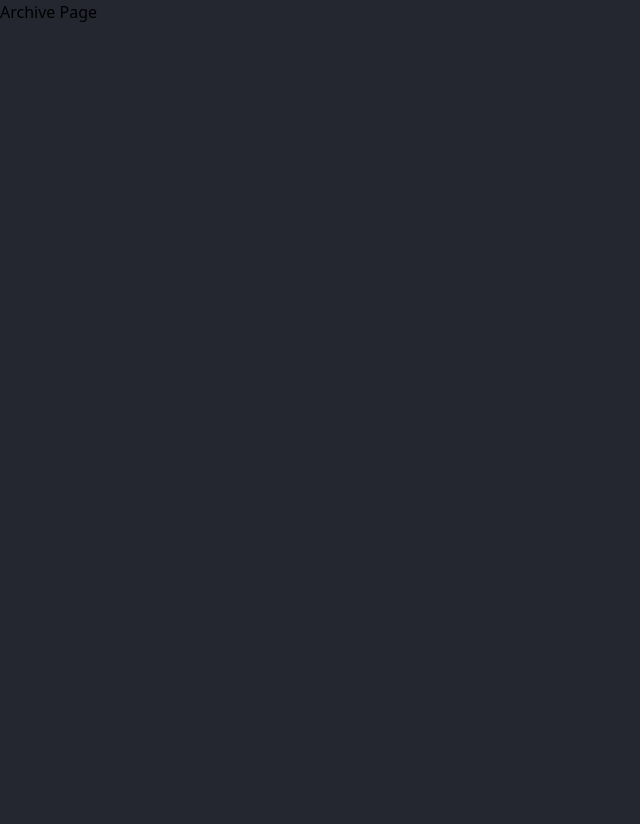
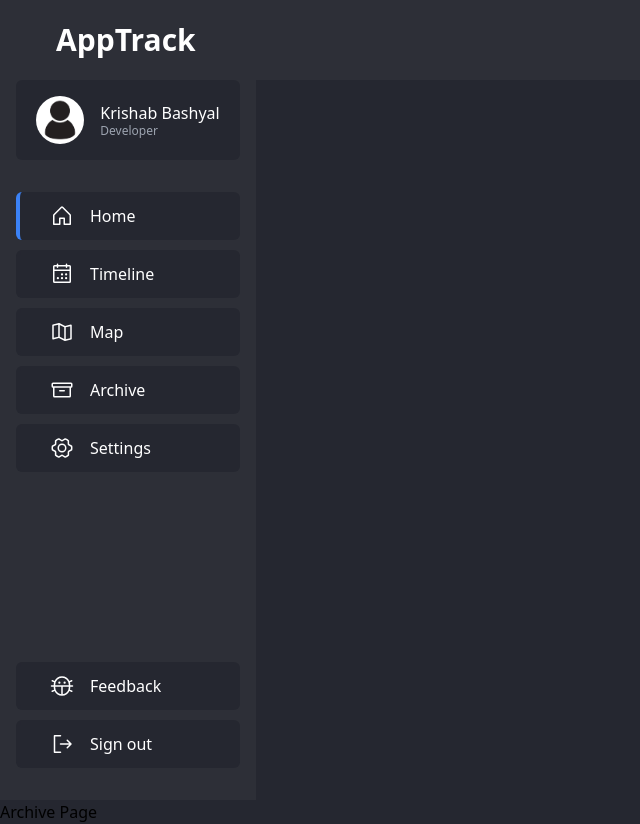
Before and after one commit to krishabbashyal/Apptive, a Next.js app in the folder client/: page /archive in a window 1280 px wide. Shown: the whole page, without its empty margins (0-640 px from the left). Before the commit the page ends 800 px from the top, so only its background shows below. Built offline with nearby package versions, Linux system fonts and the light colour scheme.

Commit message:
Added sidebar and navbar to global layout

```diff
--- a/client/src/app/layout.tsx
+++ b/client/src/app/layout.tsx
@@ -1,10 +1,15 @@
 import React from "react";
 import "./globals.css";
+
+import Sidebar from "@/components/Sidebar";
+import Navbar from "@/components/Navbar";
 
 const RootLayout: React.FC<{ children: React.ReactNode }> = ({ children }) => {
   return (
     <html lang="en">
       <body>
+        <Sidebar />
+        <Navbar />
         {children}
       </body>
     </html>
--- a/client/src/app/page.tsx
+++ b/client/src/app/page.tsx
@@ -1,12 +1,9 @@
 import React from 'react'
-import Sidebar from '@/components/Sidebar'
-import Navbar from '@/components/Navbar'
 
 const Home = () => {
   return (
     <div>
-      <Sidebar />
-      <Navbar />
+
     </div>
   )
 }
```
